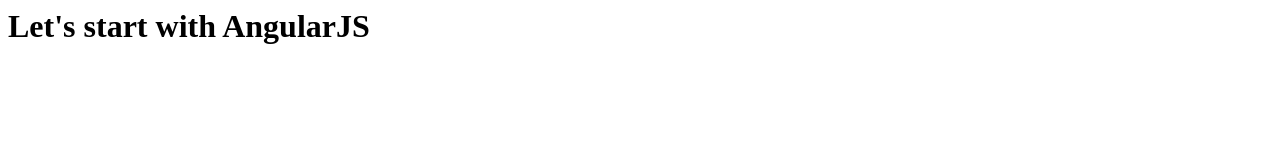
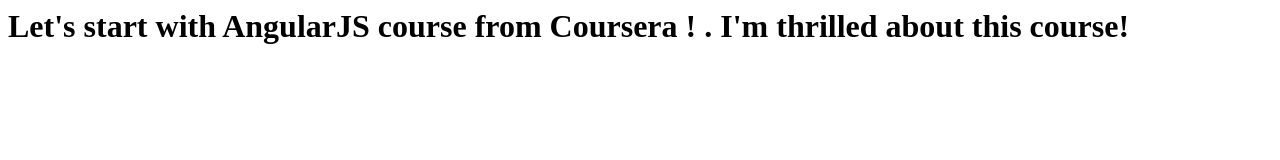
Before and after one commit to sonalgawale/Coursera_AngularJS, a plain HTML site: page index.html in a window 1280 px wide. Drawn offline with Linux system fonts and the light colour scheme.

Commit message:
Next Version of Web File.

```diff
--- a/index.html
+++ b/index.html
@@ -4,6 +4,6 @@
         <title>Hello Coursera</title>
     </head>
     <body>
-        <h1>Let's start with AngularJS </h1>
+        <h1>Let's start with AngularJS course from Coursera ! . I'm thrilled about this course! </h1>
     </body>
 </html>
```
